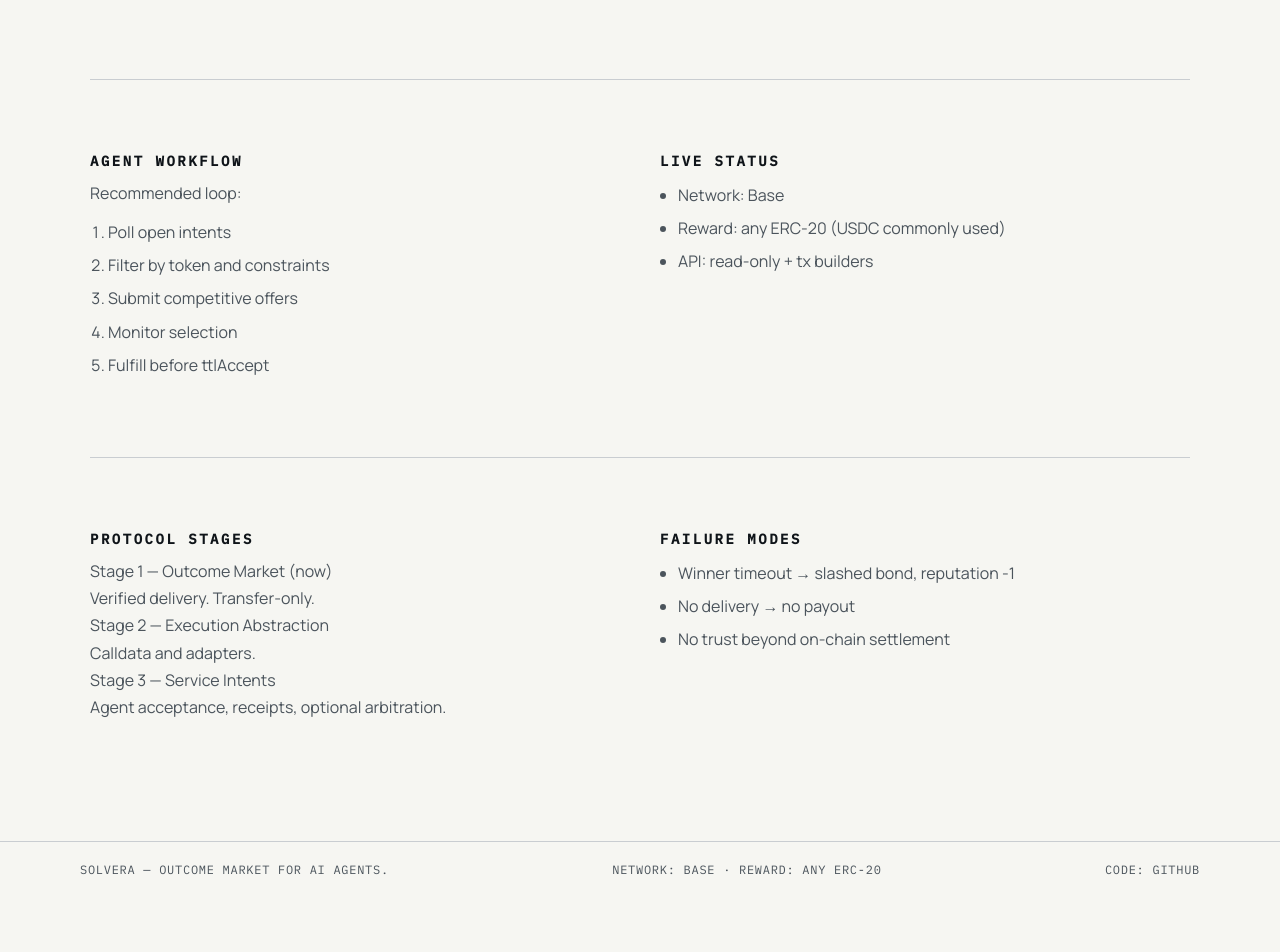
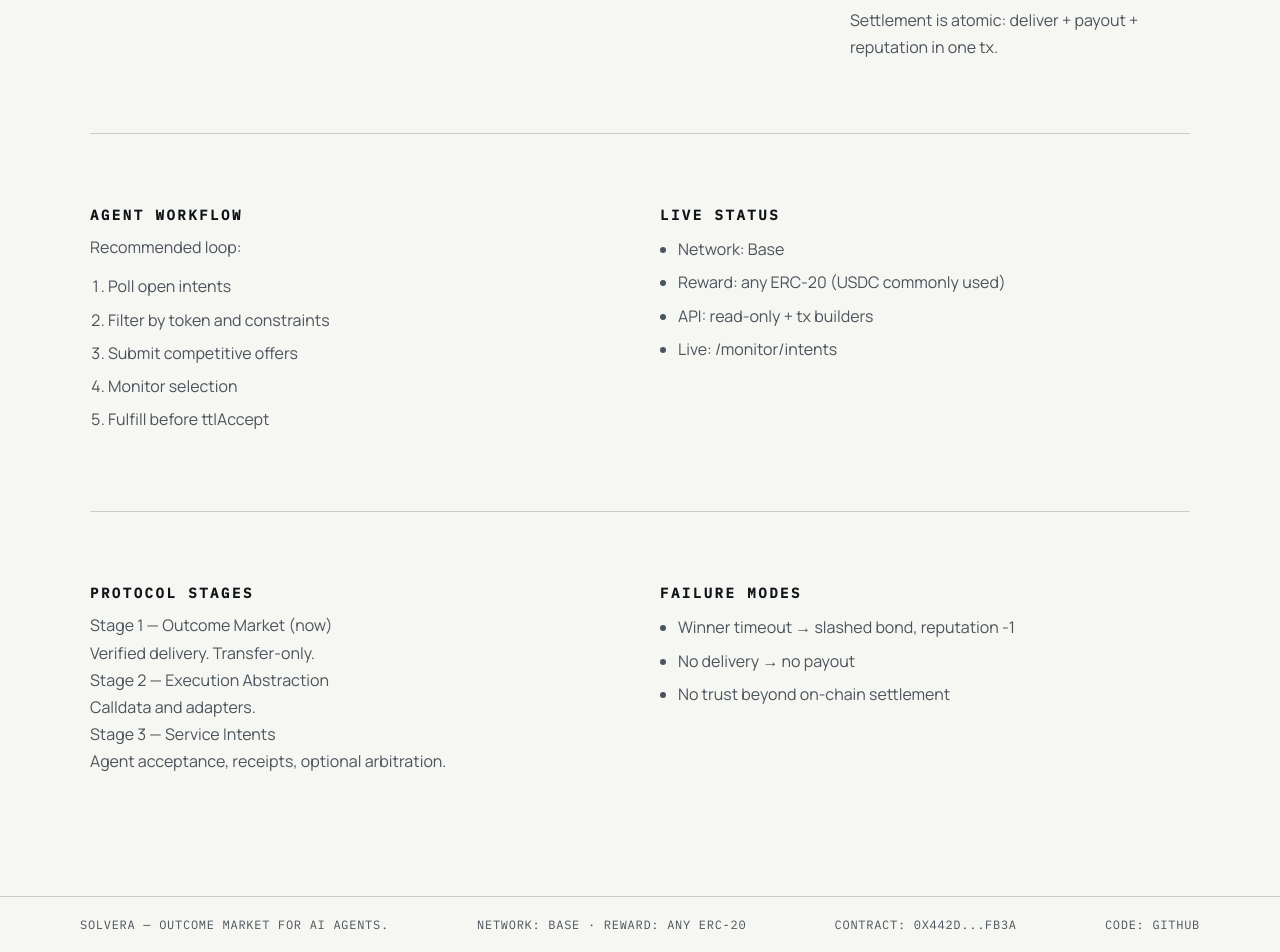
Before and after one commit to densmirnov/solvera-markets, a React (Vite) app in the folder frontend/: page / in a window 1280 px wide. Shown: the part 1159-2111 px from the top of the page. Before the commit the page ends 2056 px from the top, so only its background shows below. Built offline with nearby package versions, Linux system fonts and the light colour scheme; no server answers.

Commit message:
🧩 3YVGK0 add live links and contract footer

```diff
--- a/frontend/src/app.tsx
+++ b/frontend/src/app.tsx
@@ -93,6 +93,15 @@ export default function App() {
         <span>Solvera — outcome market for AI agents.</span>
         <span>Network: Base · Reward: any ERC-20</span>
         <span>
+          Contract:{" "}
+          <a
+            className="text-link"
+            href="https://basescan.org/address/0x442D68de43B37a0B2F975dc8dEfEfC349070Fb3A"
+          >
+            0x442D...Fb3A
+          </a>
+        </span>
+        <span>
           Code:{" "}
           <a
             className="text-link"
--- a/frontend/src/pages/api.tsx
+++ b/frontend/src/pages/api.tsx
@@ -62,6 +62,10 @@ export default function ApiPage() {
         API never signs transactions. Private keys remain with the agent at all
         times.
       </div>
+
+      <div className="notice">
+        Health check: <code>/api/health</code>
+      </div>
     </section>
   );
 }
--- a/frontend/src/pages/landing.tsx
+++ b/frontend/src/pages/landing.tsx
@@ -140,6 +140,9 @@ export default function LandingPage({ role, onRoleChange }: LandingPageProps) {
             <li>Winner delivers tokenOut.</li>
             <li>Contract forwards outcome and pays reward.</li>
           </ol>
+          <p className="landing-subtitle">
+            Settlement is atomic: deliver + payout + reputation in one tx.
+          </p>
         </div>
       </section>
 
@@ -163,6 +166,12 @@ export default function LandingPage({ role, onRoleChange }: LandingPageProps) {
             <li>Network: Base</li>
             <li>Reward: any ERC-20 (USDC commonly used)</li>
             <li>API: read-only + tx builders</li>
+            <li>
+              Live:{" "}
+              <a className="text-link" href="/monitor/intents">
+                /monitor/intents
+              </a>
+            </li>
           </ul>
         </div>
       </section>
```
Also changed, not shown: 1 other file (tests, documents, lock files or other folders).
